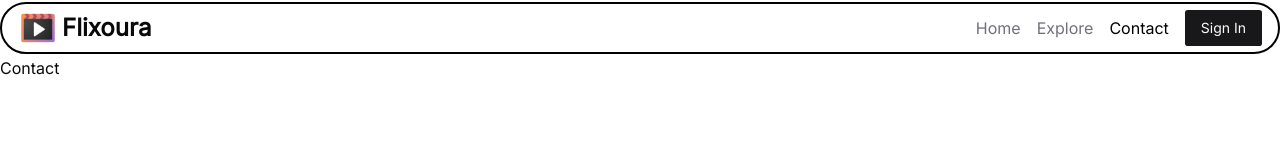
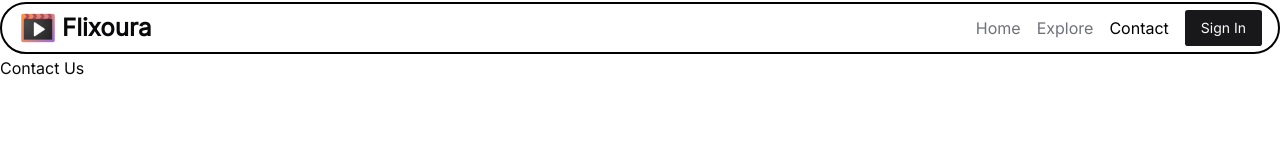
Before and after one commit to abdul-rehmandev/Flixoura, a Next.js app: page /contact in a window 1280 px wide. Shown: the top 160 px of the page. Built offline with nearby package versions, Linux system fonts and the light colour scheme; no server answers.

Commit message:
Clerk Authentication Locally Integrated

```diff
--- a/app/(pages)/contact/page.tsx
+++ b/app/(pages)/contact/page.tsx
@@ -2,7 +2,7 @@ import React from 'react'
 
 const Contact = () => {
     return (
-        <div>Contact</div>
+        <div>Contact Us</div>
     )
 }
 
```
